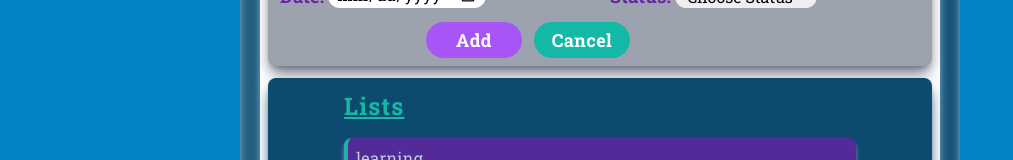
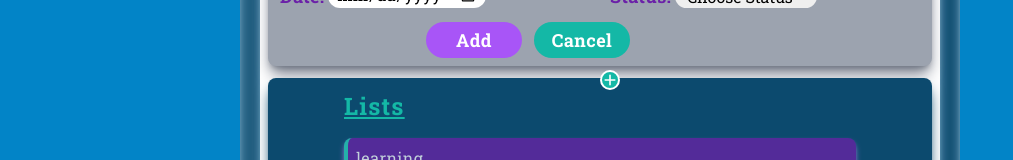
Before and after one commit to SubairMohamed/todo-project, a React (Create React App) app: page / in a window 1280 px wide. Shown: the part 234-394 px from the top of the page, without its empty margins (0-1013 px from the left). Built offline with nearby package versions, Linux system fonts and the light colour scheme.

Commit message:
understanding-all

```diff
--- a/src/components/Main/Content/Content.jsx
+++ b/src/components/Main/Content/Content.jsx
@@ -4,7 +4,8 @@ import { useState } from 'react';
 
 const Content = (props) => {
 
-    const [showform, setShowform] = useState(true);
+    const [showform, setShowForm] = useState(true);
+
 
     const childToparent = (data) => {
 
@@ -23,15 +24,13 @@ const Content = (props) => {
         props.onUploadData(taskdata);
     };
 
-    const ShowForm = () => {
-        setShowform(true);
+    const openform = () => {
+        setShowForm(true);
     }
 
     const closeform = () => {
-        setShowform(false);
+        setShowForm(false);
     }
-
-
 
 
     return (
@@ -40,8 +39,7 @@ const Content = (props) => {
         <main className="bg-white mx-5 my-6 card-white">
 
             {showform === true ? <Form childToparent={childToparent} oncloseform={closeform} /> : ''}
-
-            <Tasks showform={showform} onShowForm={ShowForm} tasks={props.tasks} />
+            <Tasks Onopenform={openform} tasks={props.tasks} />
 
         </main>
     );
--- a/src/components/Main/Content/Form/Form.jsx
+++ b/src/components/Main/Content/Form/Form.jsx
@@ -53,6 +53,12 @@ const Form = (props) => {
     //     props.oncloseform();
     // } // waa habka kow aad, kalena waa onclick ta inaad siisi props...
 
+    // const getinformation = () => {
+    //     props.oncloseform();
+    // }
+
+
+
     return (
         <section id='form' className="card-gray w-full my-3">
             <h1 className="text-2xl font-bold tracking-wide capitalize mb-3 text-teal-600 underline">add new task</h1>
@@ -87,7 +93,7 @@ const Form = (props) => {
                 </div>
                 <div className="flex justify-center md:col-span-2 mr-36 gap-3">
                     <button className="btn-add">Add</button>
-                    <button onClick={props.oncloseform} className="btn-cancel">cancel</button>
+                    <button onClick={() => props.oncloseform()} className="btn-cancel">cancel</button>
                 </div>
             </form>
         </section>
--- a/src/components/Main/Content/Tasks/Tasks.jsx
+++ b/src/components/Main/Content/Tasks/Tasks.jsx
@@ -1,6 +1,5 @@
 import Task from './Task'
 import { PlusIcon } from '@heroicons/react/solid'
-
 const Tasks = (props) => {
 
     const tasks = props.tasks;
@@ -9,9 +8,9 @@ const Tasks = (props) => {
     return (
         //    Tasks
         < div id="tasks" className="bg-sky-900 rounded-lg flex flex-col items-center justify-center shadow-lg shadow-sky-900 px-2 py-3 mb-3 relative">
-            {props.showform === true ? '' : <div>
-                <button onClick={props.onShowForm} className='bg-teal-500 text-white rounded-full absolute top-0'><PlusIcon className='w-4 h-4'></PlusIcon></button>
-            </div>}
+            <div>
+                <button onClick={props.Onopenform} className='text-white bg-teal-500 rounded-full absolute -top-2 border-2 border-white'><PlusIcon className='w-4 h-4'></PlusIcon></button>
+            </div>
             <h1 className="text-teal-500 text-2xl font-bold capitalize underline pb-1 tracking-wider w-full max-w-lg">lists</h1>
 
             <div id='Lists' className='w-full flex flex-col items-center justify-center'>
```
